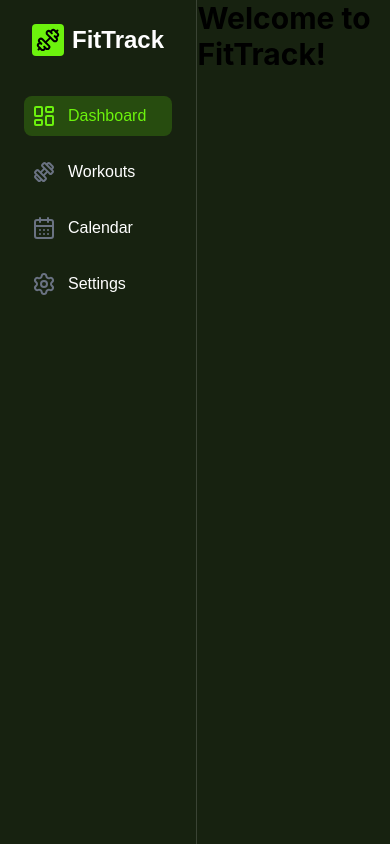
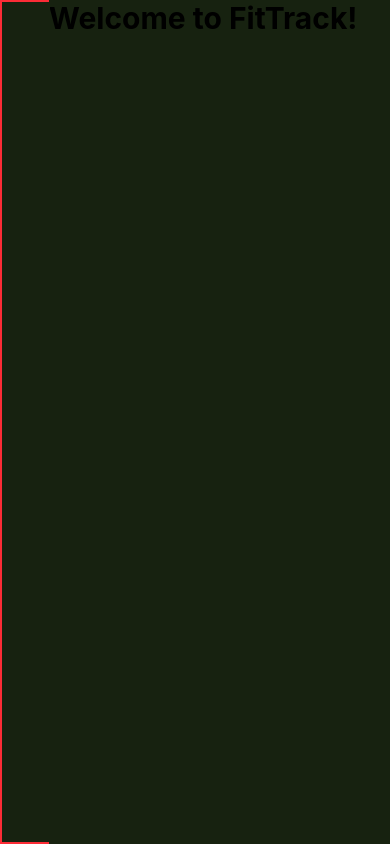
Before and after one commit to SalyKeu/FitTrack, a React (Vite) app: page / in a window 390 px wide. Built offline with nearby package versions, Linux system fonts and the light colour scheme.

Commit message:
Mobile NavBar

```diff
--- a/src/App.tsx
+++ b/src/App.tsx
@@ -5,7 +5,7 @@
   return (
     <Router>
       <div className="flex w-screen">
-        <div className="w-100 h-screen">
+        <div className="w-1/8 md:w-100 h-auto md:h-screen border-2 border-red-500">
           <Navbar />
         </div>
         <Routes>
--- a/src/component/layout/Navbar.tsx
+++ b/src/component/layout/Navbar.tsx
@@ -38,17 +38,17 @@
   const [activeItem, setActiveItem] = useState("Dashboard");
 
   return (
-    <nav className="relative bg-primary-dark p-6 flex flex-col h-full border-r-[0.5px] border-white/15">
+    <nav className="relative bg-primary-dark p-6 flex flex-col h-full md:border-r-[0.5px] border-white/15 ">
       {/* Logo */}
-      <div className="flex items-center gap-2 mb-10 ml-2">
+      <div className="hidden md:block">
+        <div className="flex items-center gap-2 mb-10 ml-2 ">
           <Dumbbell className="w-8 h-8 p-1 rounded bg-primary text-background-dark" />
           <p className="font-display text-white font-bold text-2xl leading-none">
             FitTrack
           </p>
         </div>
-
         {/* Nav Items */}
-      <div className="flex flex-col gap-4">
+        <div className="flex-col gap-4 hidden md:block">
           <NavItem
             icon={LayoutDashboard}
             label="Dashboard"
@@ -74,6 +74,7 @@
             onClick={() => setActiveItem("Settings")}
           />
         </div>
+      </div>
     </nav>
   );
 }
```
Also changed, not shown: src/component/layout/MobileNavBar.jsx (added). Lines whose indentation alone changed are shown as unchanged.
